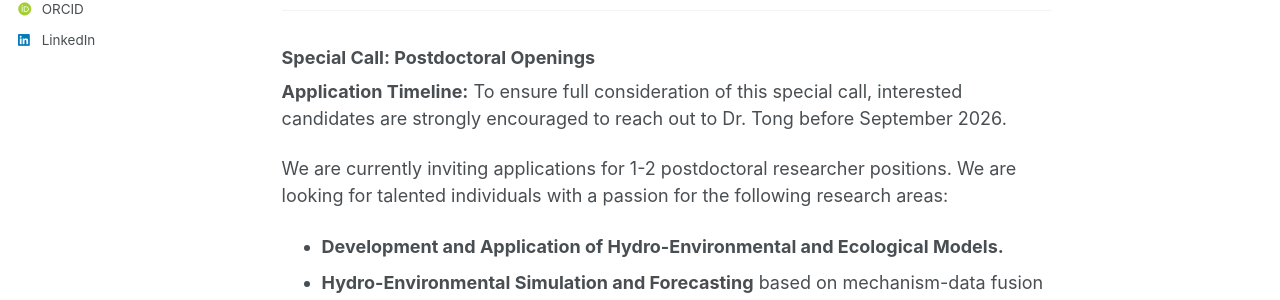
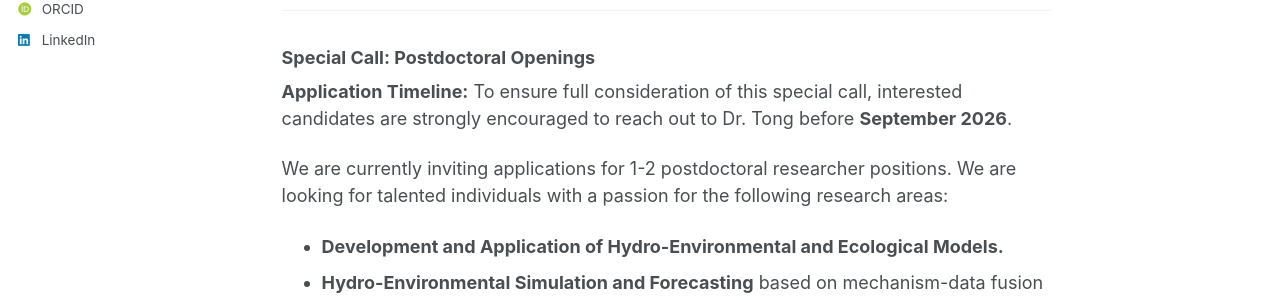
Before and after one commit to TongXuneng/TongXuneng.github.io, a Jekyll site: the page built from _pages/markdown.md, in a window 1280 px wide and 1318 px high. Shown: the part 485-785 px from the top of the window. Built offline with Jekyll 4.4.1, drawn with Linux system fonts in a browser that asks for light colours; some web fonts are replaced; a script bundle is joined from its source files by our own code; library files that are not in the unit come from our copies.

```diff
--- a/_pages/markdown.md
+++ b/_pages/markdown.md
@@ -19,7 +19,7 @@ Interested applicants are invited to submit their CV and a one-page cover letter
 ### Special Call: Postdoctoral Openings
 
 **Application Timeline:**
-To ensure full consideration of this special call, interested candidates are strongly encouraged to reach out to Dr. Tong before September 2026.
+To ensure full consideration of this special call, interested candidates are strongly encouraged to reach out to Dr. Tong before **September 2026**.
 
 We are currently inviting applications for 1-2 postdoctoral researcher positions. We are looking for talented individuals with a passion for the following research areas:
 
```
